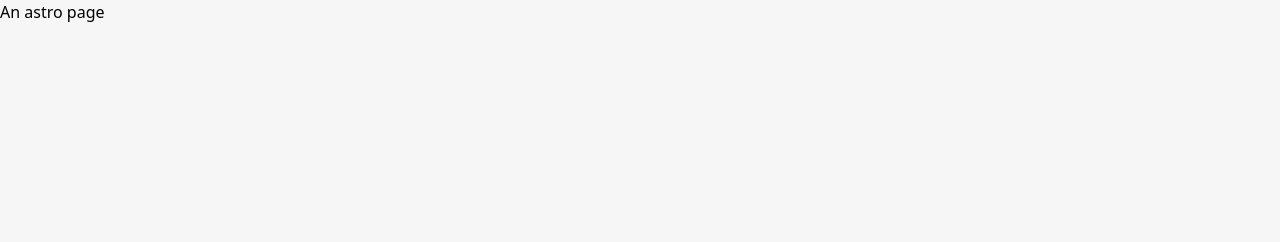
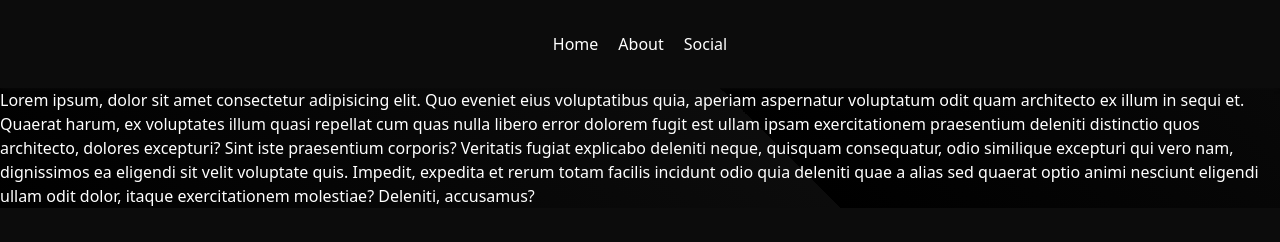
Before and after one commit to RehkMansa/portfolio-monorepo, an Astro site in the folder packages/astro/: page / in a window 1280 px wide. Built offline with nearby package versions, Linux system fonts and the light colour scheme; Astro itself is replaced by a stand-in of ours.

Commit message:
added gradient & header section

```diff
--- /dev/null
+++ b/packages/astro/src/components/Blocks/Header.astro
@@ -0,0 +1,9 @@
+<header class="sticky top-0">
+	<nav class="py-8 shadow-4 bg-[#0c0c0c]">
+		<ul class="flex justify-center gap-5">
+			<li><a href="#home">Home</a></li>
+			<li><a href="#about">About</a></li>
+			<li><a href="#socials">Social</a></li>
+		</ul>
+	</nav>
+</header>
--- /dev/null
+++ b/packages/astro/src/layouts/Gradient.astro
@@ -0,0 +1,9 @@
+<section class="gradient">
+	<slot />
+</section>
+
+<style>
+	.gradient {
+		background-image: repeating-linear-gradient(45deg, #000, #0c0c0c 60%);
+	}
+</style>
--- a/packages/astro/src/layouts/Layout.astro
+++ b/packages/astro/src/layouts/Layout.astro
@@ -1,4 +1,6 @@
 ---
+import Header from '../components/Blocks/Header.astro';
+import '../styles/global.css';
 export interface Props {
 	title: string;
 }
@@ -16,25 +18,7 @@ const { title } = Astro.props;
 		<title>{title}</title>
 	</head>
 	<body>
+		<Header />
 		<slot />
 	</body>
 </html>
-<style is:global>
-	:root {
-		--accent: 124, 58, 237;
-		--accent-gradient: linear-gradient(
-			45deg,
-			rgb(var(--accent)),
-			#da62c4 30%,
-			white 60%
-		);
-	}
-	html {
-		font-family: system-ui, sans-serif;
-		background-color: #f6f6f6;
-	}
-	code {
-		font-family: Menlo, Monaco, Lucida Console, Liberation Mono,
-			DejaVu Sans Mono, Bitstream Vera Sans Mono, Courier New, monospace;
-	}
-</style>
--- a/packages/astro/src/pages/index.astro
+++ b/packages/astro/src/pages/index.astro
@@ -1,55 +1,25 @@
 ---
+import Gradient from '../layouts/Gradient.astro';
 import Layout from '../layouts/Layout.astro';
 ---
 
-<Layout title="Welcome to Astro.">
+<Layout title="John Doe | Frontend developer">
 	<main class="">
-		<h1>An astro page</h1>
+		<Gradient>
+			<p>
+				Lorem ipsum, dolor sit amet consectetur adipisicing elit. Quo
+				eveniet eius voluptatibus quia, aperiam aspernatur voluptatum
+				odit quam architecto ex illum in sequi et. Quaerat harum, ex
+				voluptates illum quasi repellat cum quas nulla libero error
+				dolorem fugit est ullam ipsam exercitationem praesentium
+				deleniti distinctio quos architecto, dolores excepturi? Sint
+				iste praesentium corporis? Veritatis fugiat explicabo deleniti
+				neque, quisquam consequatur, odio similique excepturi qui vero
+				nam, dignissimos ea eligendi sit velit voluptate quis. Impedit,
+				expedita et rerum totam facilis incidunt odio quia deleniti quae
+				a alias sed quaerat optio animi nesciunt eligendi ullam odit
+				dolor, itaque exercitationem molestiae? Deleniti, accusamus?
+			</p>
+		</Gradient>
 	</main>
 </Layout>
-<!--
-<style>
-	main {
-		margin: auto;
-		padding: 1.5rem;
-		max-width: 60ch;
-	}
-	h1 {
-		font-size: 3rem;
-		font-weight: 800;
-		margin: 0;
-	}
-	.text-gradient {
-		background-image: var(--accent-gradient);
-		-webkit-background-clip: text;
-		-webkit-text-fill-color: transparent;
-		background-size: 400%;
-		background-position: 0%;
-	}
-	.instructions {
-		line-height: 1.6;
-		margin: 1rem 0;
-		border: 1px solid rgba(var(--accent), 25%);
-		background-color: white;
-		padding: 1rem;
-		border-radius: 0.4rem;
-	}
-	.instructions code {
-		font-size: 0.875em;
-		font-weight: bold;
-		background: rgba(var(--accent), 12%);
-		color: rgb(var(--accent));
-		border-radius: 4px;
-		padding: 0.3em 0.45em;
-	}
-	.instructions strong {
-		color: rgb(var(--accent));
-	}
-	.link-card-grid {
-		display: grid;
-		grid-template-columns: repeat(auto-fit, minmax(24ch, 1fr));
-		gap: 1rem;
-		padding: 0;
-	}
-</style>
- -->
--- /dev/null
+++ b/packages/astro/src/styles/global.css
@@ -0,0 +1,71 @@
+/*
+  Josh's Custom CSS Reset
+  https://www.joshwcomeau.com/css/custom-css-reset/
+*/
+*,
+*::before,
+*::after {
+	box-sizing: border-box;
+}
+* {
+	margin: 0;
+}
+html,
+body {
+	height: 100%;
+}
+body {
+	line-height: 1.5;
+	-webkit-font-smoothing: antialiased;
+}
+img,
+picture,
+video,
+canvas,
+svg {
+	display: block;
+	max-width: 100%;
+}
+input,
+button,
+textarea,
+select {
+	font: inherit;
+}
+p,
+h1,
+h2,
+h3,
+h4,
+h5,
+h6 {
+	overflow-wrap: break-word;
+}
+#root,
+#__next {
+	isolation: isolate;
+}
+
+:root {
+	--accent: 124, 58, 237;
+	--accent-gradient: linear-gradient(
+		45deg,
+		rgb(var(--accent)),
+		#da62c4 30%,
+		white 60%
+	);
+	--body-color: #0c0c0c;
+	--text-color: #fff;
+}
+
+html {
+	background-color: var(--body-color);
+	color: var(--text-color);
+	font-family: system-ui, -apple-system, BlinkMacSystemFont, 'Segoe UI',
+		Roboto, Oxygen, Ubuntu, Cantarell, 'Open Sans', 'Helvetica Neue',
+		sans-serif;
+}
+
+.shadow-4 {
+	box-shadow: 0 0 4px #0e0d0d;
+}
```
